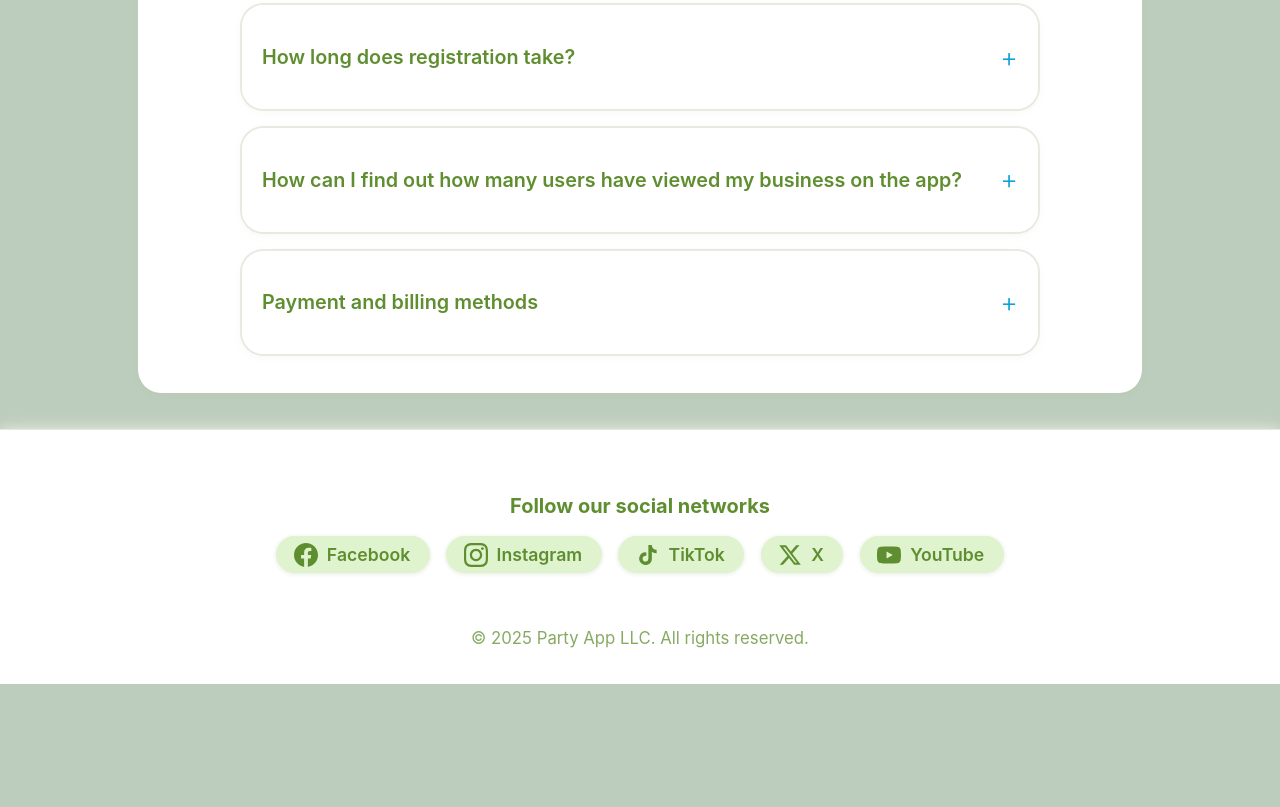
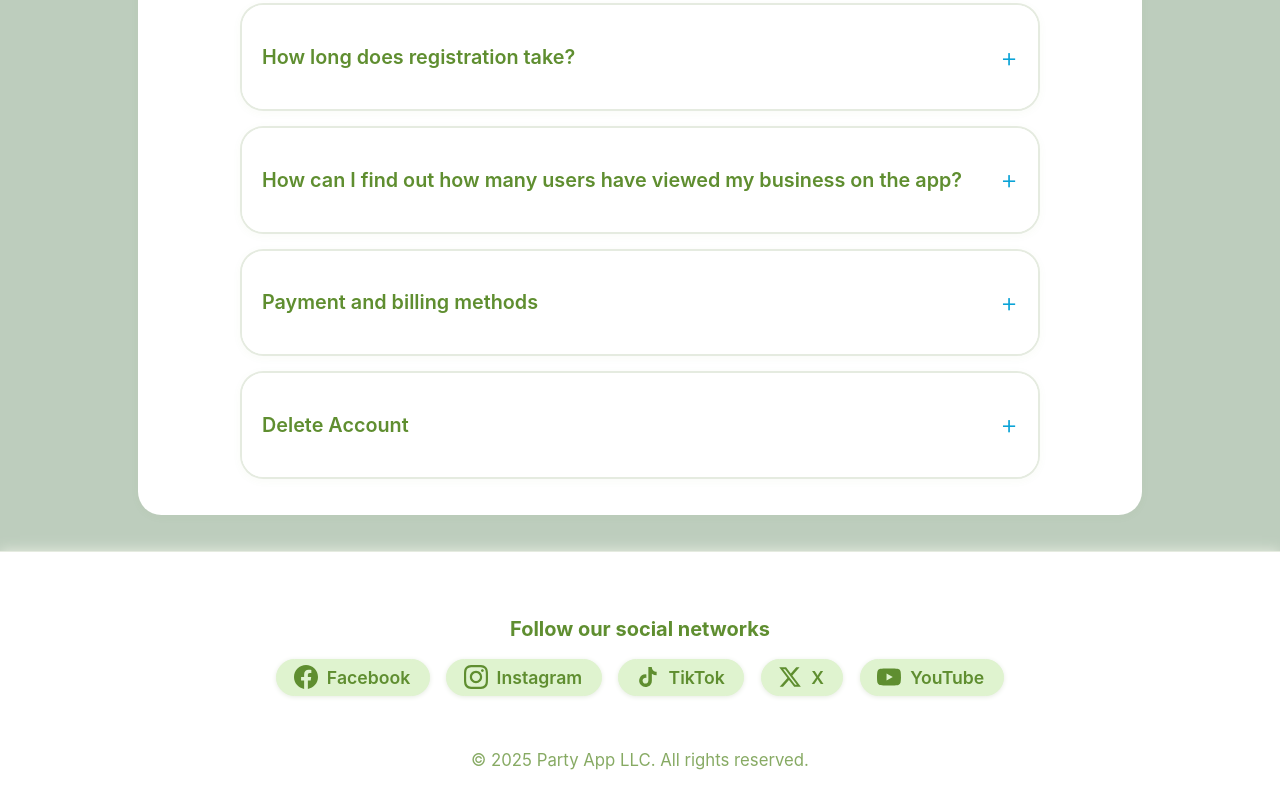
Before and after one commit to PartyAppOfficial/Partyapp, a website with bundled scripts: page FAQ.html in a window 1280 px wide. Shown: the part 1122-1929 px from the top of the page. Before the commit the page ends 1806 px from the top, so only its background shows below. Built offline with nearby package versions, Linux system fonts and the light colour scheme; no server answers.

Commit message:
Version 1.0.6

```diff
--- a/FAQ.html
+++ b/FAQ.html
@@ -157,6 +157,15 @@
                   <p>Currently, Party App does not have an automated payment system, so all payments to Party App must be made via bank transfer.<br>Account details will be provided to users who wish to contract Party App's advertising services via email.</p>
               </div>
           </div>
+          <div class="faq-item">
+              <div class="faq-question">
+                  <h3>Delete Account</h3>
+                  <span class="faq-icon">+</span>
+              </div>
+              <div class="faq-answer">
+                  <p>To delete an account, fill out the form with the user's name and email address in the "Contact us" section with the subject "Delete Account". After submitting your request, your account and data will be deleted within 30 days.<br><br> process is irreversible and cannot be canceled.</p>
+              </div>
+          </div>
         </div>
       </div>
       <div id="authModal" class="auth-modal" style="display:none;">
```
